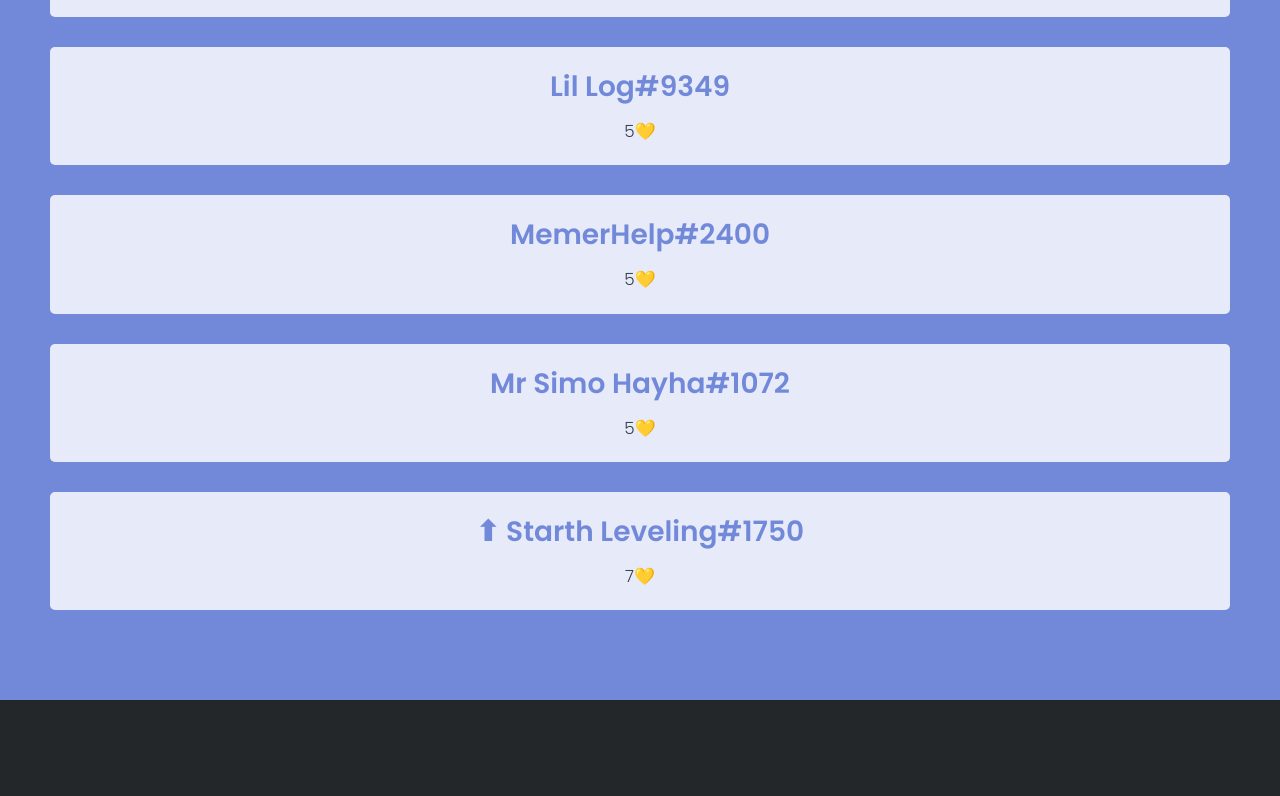
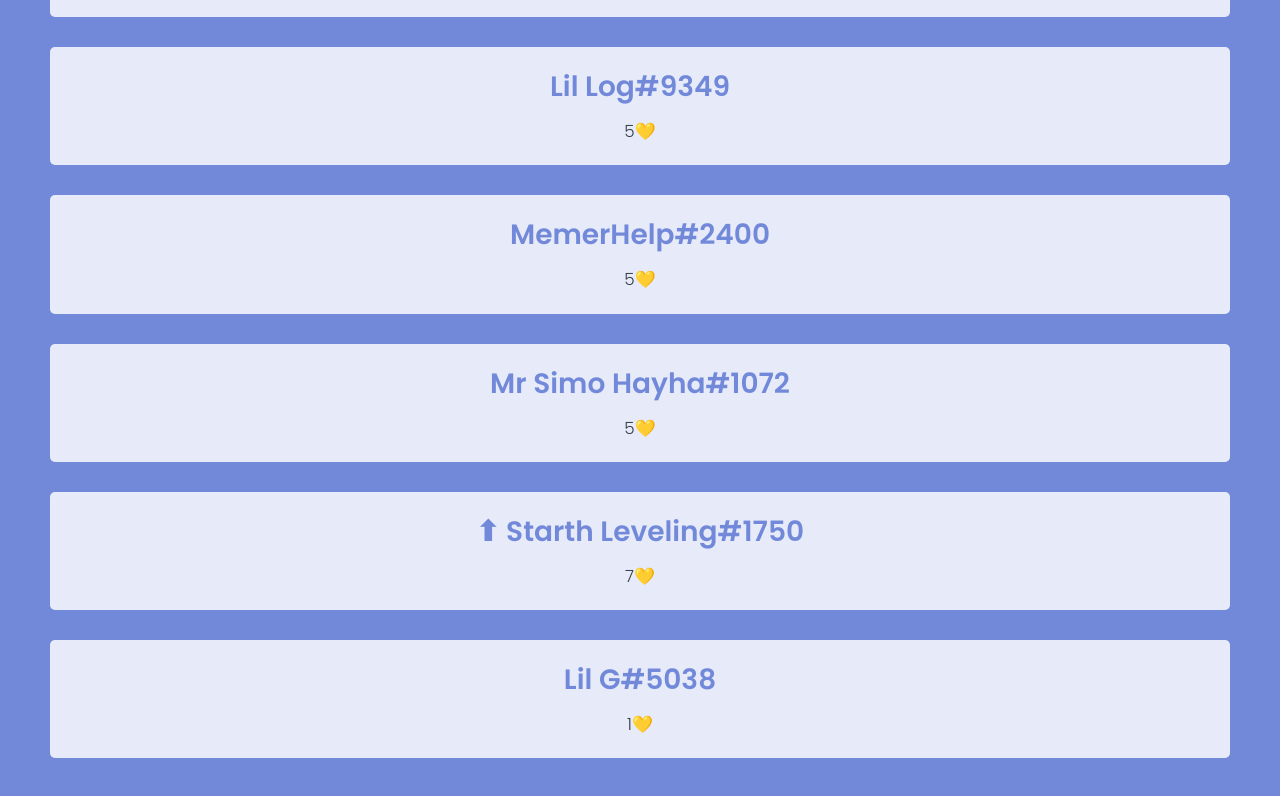
Before and after one commit to Lilbots/Lil-Bots-Officials, a plain HTML site: page likes.htm in a window 1280 px wide. Shown: the part 694-1490 px from the top of the page. Before the commit the page ends 1394 px from the top, so only its background shows below. Drawn offline with nearby package versions, Linux system fonts and the light colour scheme.

Commit message:
first commit!

```diff
--- a/likes.htm
+++ b/likes.htm
@@ -116,6 +116,14 @@
                         </div>
                     </div>
                 </td>
+<td>
+                    <div class="card">
+                        <div class="card-body">
+                            <h5 class="card-title">Lil G#5038</h5>
+                            <p class="card-text">1💛</p>
+                        </div>
+                    </div>
+                </td>
 
         </tr>
         </div>
--- a/likes.txt
+++ b/likes.txt
@@ -6,3 +6,4 @@
 ,<@!691357443573153846> with 5
 ,<@!694258363390885980> with 5
 ,<@!692811474447368403> with 7
+,<@693539557072961552> with 1
```
